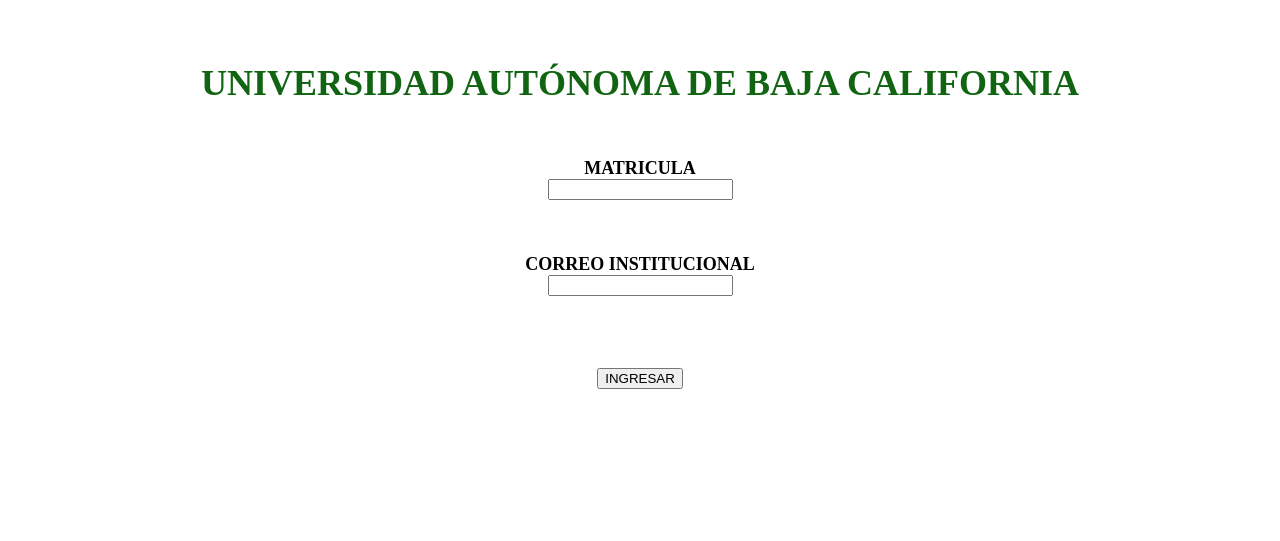
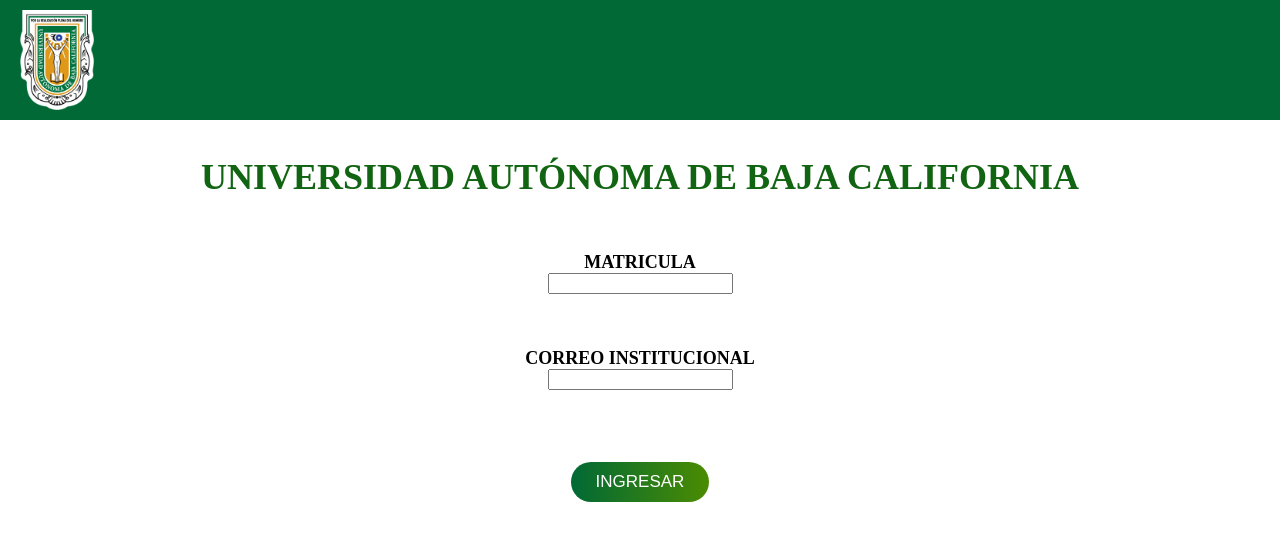
Before and after one commit to ChristopherArgenis/ASFEM, a Flask app: template templates/1_inicio_sesion.html in a window 1280 px wide. Shown: the top 541 px of the page. Run offline with Flask 3, Linux system fonts and the light colour scheme; the template is opened without the code that fills it, so the values that code supplies are empty.

Commit message:
Diseño terminado
Solo faltaria agregar que al usuario no le permita continuar hasta que llene todos los campos

```diff
--- a/templates/1_inicio_sesion.html
+++ b/templates/1_inicio_sesion.html
@@ -4,21 +4,10 @@
     <meta charset="UTF-8">
     <meta name="viewport" content="width=device-width, initial-scale=1.0">
     <title>Inicio de Sesion</title>
+    <link rel="stylesheet" href="estilo/estilos_inicio/estilos_inicio.css">
     <header class="encabezado">
+        <img src="estilo/logo_img/logo_uabc.png" alt="Logo de la universidad" class="logo">
     </header>
-    <style>
-        /* Estilo para el título principal */
-        h3 {
-            font-size: 36px; /* Tamaño más grande para la primera frase */
-            color: rgb(17, 100, 17);
-        }
-
-        /* Estilo para los labels */
-        label {
-            font-size: 18px;  /* Tamaño de fuente para los labels */
-            font-weight: bold; /* Negrita */
-        }
-    </style>
 </head>
 <body>
     <center> <h3>UNIVERSIDAD AUT&Oacute;NOMA DE BAJA CALIFORNIA</h3></center>
--- /dev/null
+++ b/templates/estilo/estilos_inicio/estilos_inicio.css
@@ -0,0 +1,44 @@
+body
+{
+    margin: 0;
+}
+
+/* Estilo del encabezado */
+.encabezado {
+    display: flex; /* Alinea elementos horizontalmente */
+    align-items: center; /* Centra verticalmente los elementos */
+    background-color: #006935; /* Fondo verde */
+    height: 120px; /* Altura del encabezado */
+    padding: 0 20px; /* Espaciado interno */
+    position: relative; /* Permite usar posicionamiento absoluto */
+}
+
+/* Estilo para el título principal */
+h3 {
+    font-size: 36px; /* Tamaño más grande para la primera frase */
+    color: rgb(17, 100, 17);
+}
+
+/* Estilo para los labels */
+label {
+    font-size: 18px;  /* Tamaño de fuente para los labels */
+    font-weight: bold; /* Negrita */
+}
+.logo
+{
+    height: 100px;
+    margin-right: auto;
+}
+
+/* Customizacion del boton Enviar*/
+input[type="submit"]
+{
+    background: linear-gradient(to right, #006935, #4b8b02); /* Color del boton con gradiente */
+    color: white;      /* color del texto*/
+    padding: 10px 25px;  /* anchor del boton, excluyendo el texto*/
+    font-size: 17px;     /* Tamaño del boton, incluyendo el texto*/
+    border: none;        /* se removió el borde del boton*/
+    border-radius: 20px; /* La curva de los bordes, mientras mas grande mas curvado*/
+    cursor: pointer;     /* Esta funcion hace que cambie el cursor cuando lo pones encima del boton*/
+    transition: transform 0.2s ease, box-shadow 0.2s ease;
+}
```
Also changed, not shown: templates/estilo/logo_img/logo_uabc.png (added).
